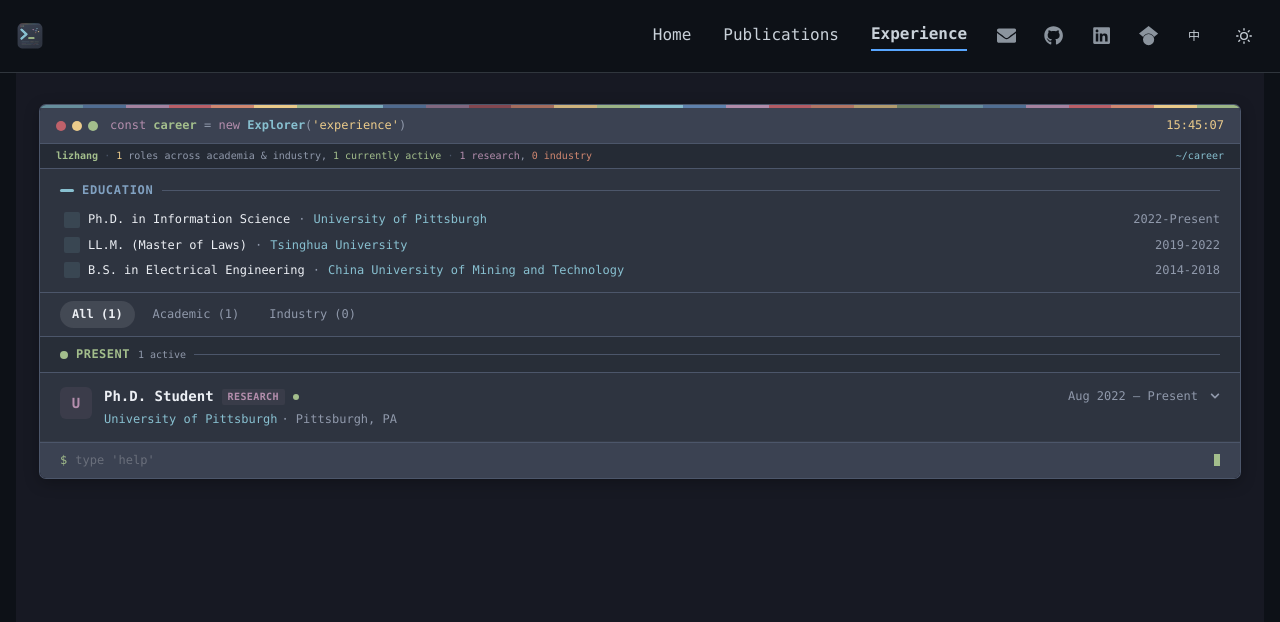
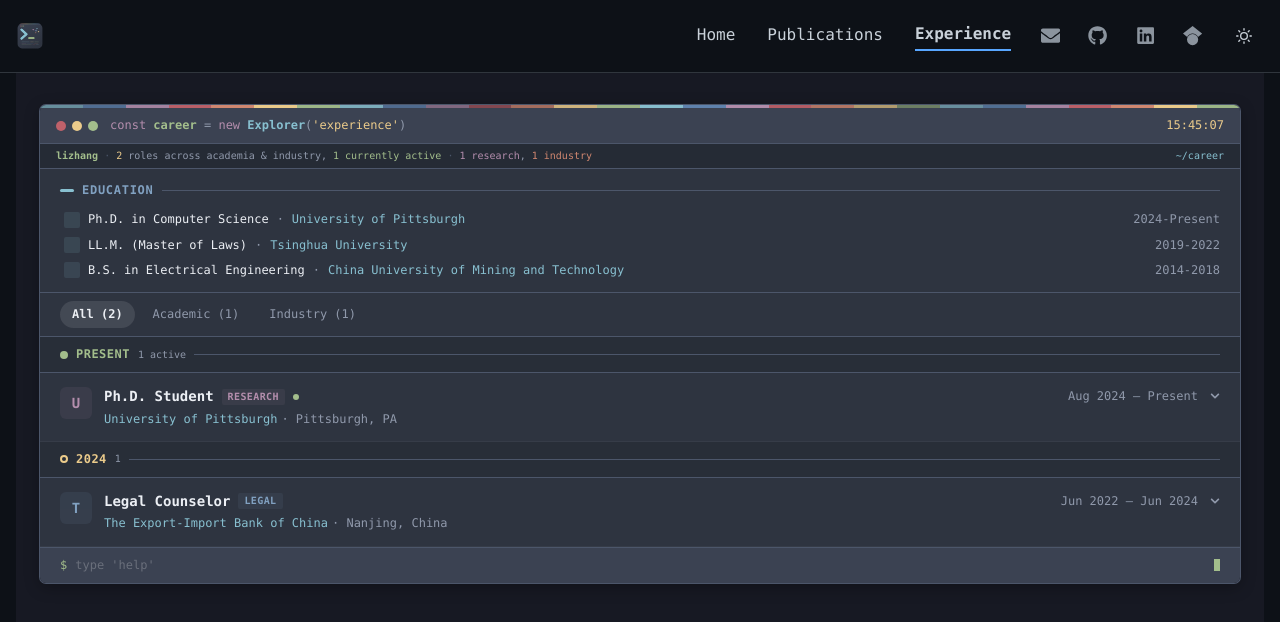
Before and after one commit to lizhang-AIandLaw/lizhang-AIandLaw.github.io, a React (Vite) app: page /experience in a window 1280 px wide. Shown: the top 622 px of the page. Built offline with nearby package versions, Linux system fonts and the light colour scheme.

Commit message:
Fix journey timeline and remove language toggle

```diff
--- a/content/about.md
+++ b/content/about.md
@@ -10,8 +10,13 @@ journeyPhases:
     org: Tsinghua University
     description: "Pursued advanced legal studies at **Tsinghua University**, one of China's top universities. Developed deep expertise in legal theory and discovered the potential of computational approaches to legal reasoning."
     tags: [Legal Theory, Computational Law, Interdisciplinary Research]
-  - period: "2022 - Present"
-    title: Ph.D. Student in Computer Science
+  - period: "Jun. 2022 - Jun. 2024"
+    title: Legal Counselor
+    org: The Export-Import Bank of China, Nanjing, China
+    description: "Served as **Legal Counselor** at **The Export-Import Bank of China** in Nanjing, spearheading legal negotiations for complex banking transactions and ensuring strict regulatory compliance. Drafted and reviewed credit facility agreements and security documents for cross-border financing, while advising internal stakeholders on operational risk mitigation and dispute resolution."
+    tags: [Banking Law, Cross-border Financing, Regulatory Compliance, Risk Mitigation]
+  - period: "2024 - Present"
+    title: Ph.D. Student
     org: University of Pittsburgh
     description: "Currently pursuing a Ph.D. at the **School of Computing and Information, University of Pittsburgh**, advised by **Prof. Kevin Ashley**. Research focuses on the intersection of **AI and Law** — developing intelligent systems that enhance legal reasoning using large language models while ensuring trustworthiness and reliability."
     tags: [AI for Law, Reasoning LLMs, Trustworthy ML, Legal NLP]
@@ -30,7 +35,7 @@ version:
         - News and updates
 ---
 
-I am a Ph.D. student in the [School of Computing and Information](https://www.sci.pitt.edu/) at the [University of Pittsburgh](https://www.pitt.edu/), advised by [Prof. Kevin Ashley](https://www.law.pitt.edu/people/kevin-d-ashley). Previously, I completed my LL.M. (Master of Laws) at [Tsinghua University](https://www.tsinghua.edu.cn/en/index.htm) and my B.S. in Electrical Engineering at [China University of Mining and Technology](https://global.cumt.edu.cn/). I also spent time at the [Australian National University](https://www.anu.edu.au/).
+I am a Ph.D. student in the [School of Computing and Information](https://www.sci.pitt.edu/) at the [University of Pittsburgh](https://www.pitt.edu/), advised by [Prof. Kevin Ashley](https://www.law.pitt.edu/people/kevin-d-ashley). Before starting my Ph.D. in 2024, I worked as a Legal Counselor at the [The Export-Import Bank of China](https://www.eximbank.gov.cn/), where I focused on banking transactions, cross-border financing, regulatory compliance, and dispute resolution. Previously, I completed my LL.M. (Master of Laws) at [Tsinghua University](https://www.tsinghua.edu.cn/en/index.htm) and my B.S. in Electrical Engineering at [China University of Mining and Technology](https://global.cumt.edu.cn/). I also spent time at the [Australian National University](https://www.anu.edu.au/).
 
 My research explores the intersection of **Computer Science** and **Law**, where I design intelligent systems with dual purpose: (1) For **legal practitioners**, I develop computational tools that leverage large foundation models to enhance legal reasoning, case analysis, and document review. (2) For **laypeople**, I create interfaces that transform complex legal knowledge into intuitive and actionable insights.
 
--- a/content/experience.json
+++ b/content/experience.json
@@ -2,9 +2,9 @@
   "education": {
     "courses": [
       {
-        "course": "Ph.D. in Information Science",
+        "course": "Ph.D. in Computer Science",
         "institution": "University of Pittsburgh",
-        "year": "2022-Present"
+        "year": "2024-Present"
       },
       {
         "course": "LL.M. (Master of Laws)",
@@ -21,11 +21,27 @@
   "reviewing": [],
   "timeline": [
     {
+      "title": "Legal Counselor",
+      "company": "The Export-Import Bank of China",
+      "companyUrl": "https://www.eximbank.gov.cn/",
+      "location": "Nanjing, China",
+      "start": "2022-06-01",
+      "end": "2024-06-30",
+      "category": "industry",
+      "roleType": "legal",
+      "summary": "Led legal support for banking transactions, cross-border financing, and institutional risk management.",
+      "highlights": [
+        "Spearheaded legal negotiations for complex banking transactions with strict regulatory compliance requirements",
+        "Drafted and reviewed credit facility agreements and security documents for cross-border financing matters",
+        "Advised internal stakeholders on operational risks, dispute resolution strategy, and legal safeguards"
+      ]
+    },
+    {
       "title": "Ph.D. Student",
       "company": "University of Pittsburgh",
       "companyUrl": "https://www.sci.pitt.edu/",
       "location": "Pittsburgh, PA",
-      "start": "2022-08-01",
+      "start": "2024-08-01",
       "category": "research",
       "roleType": "research",
       "isCurrent": true,
--- a/src/components/Experience.tsx
+++ b/src/components/Experience.tsx
@@ -28,6 +28,7 @@ const roleTypeConfig: Record<RoleType, { labelKey: string; color: (dk: boolean)
   sde:        { labelKey: 'experience.roleSDE',        color: dk => dk ? '#d08770' : '#b35a2e' },
   teaching:   { labelKey: 'experience.roleTeaching',   color: dk => dk ? '#a3be8c' : '#34744e' },
   leadership: { labelKey: 'experience.roleLeadership', color: dk => dk ? '#ebcb8b' : '#c47d46' },
+  legal:      { labelKey: 'experience.roleLegal',      color: dk => dk ? '#81a1c1' : '#315a8a' },
 }
 
 /* ── Logos helper ────────────────────────────────────────────── */
--- a/src/components/Navbar.tsx
+++ b/src/components/Navbar.tsx
@@ -1,7 +1,7 @@
 import {
   Box, Flex, IconButton, useColorMode, HStack, Link as ChakraLink, Image,
   useDisclosure, Drawer, DrawerOverlay, DrawerContent, DrawerHeader, DrawerBody,
-  VStack, Divider, Button
+  VStack, Divider
 } from '@chakra-ui/react'
 import { MoonIcon, SunIcon, HamburgerIcon, CloseIcon } from '@chakra-ui/icons'
 import { Link, useLocation } from 'react-router-dom'
@@ -14,11 +14,7 @@ const Navbar: React.FC = () => {
   const { colorMode, toggleColorMode } = useColorMode()
   const location = useLocation()
   const { isOpen, onOpen, onClose } = useDisclosure()
-  const { t, i18n } = useTranslation()
-
-  const toggleLanguage = () => {
-    i18n.changeLanguage(i18n.language === 'zh' ? 'en' : 'zh')
-  }
+  const { t } = useTranslation()
 
   const socialLinks = [
     { icon: FaEnvelope, href: `mailto:${siteOwner.contact.email}`, label: 'Email' },
@@ -128,25 +124,6 @@ const Navbar: React.FC = () => {
               />
             </ChakraLink>
           ))}
-          {/* Language switcher */}
-          <Button
-            size="xs"
-            variant="ghost"
-            color="var(--text-color)"
-            fontWeight="medium"
-            fontSize="xs"
-            px={2}
-            minW="auto"
-            onClick={toggleLanguage}
-            aria-label={t('aria.toggleLanguage')}
-            _hover={{
-              bg: 'var(--hover-color)',
-              transform: 'translateY(-2px)'
-            }}
-            transition="all 0.2s"
-          >
-            {i18n.language === 'zh' ? 'EN' : '中'}
-          </Button>
           <IconButton
             aria-label={t('aria.toggleColorMode')}
             icon={colorMode === 'dark' ? <SunIcon /> : <MoonIcon />}
@@ -201,19 +178,8 @@ const Navbar: React.FC = () => {
                   </ChakraLink>
                 ))}
               </VStack>
-
               <Divider borderColor="var(--border-color)" my={2} />
 
-              <HStack spacing={2}>
-                <Button
-                  size="sm"
-                  variant="outline"
-                  color="var(--text-color)"
-                  onClick={toggleLanguage}
-                  flex={1}
-                >
-                  {i18n.language === 'zh' ? 'English' : '中文'}
-                </Button>
               <IconButton
                 aria-label={t('aria.toggleColorMode')}
                 icon={colorMode === 'dark' ? <SunIcon /> : <MoonIcon />}
@@ -221,7 +187,6 @@ const Navbar: React.FC = () => {
                 variant="outline"
                 color="var(--text-color)"
               />
-              </HStack>
             </VStack>
           </DrawerBody>
         </DrawerContent>
--- a/src/i18n.ts
+++ b/src/i18n.ts
@@ -3,27 +3,22 @@
 
 import i18n from 'i18next'
 import { initReactI18next } from 'react-i18next'
-import LanguageDetector from 'i18next-browser-languagedetector'
 
 import en from './locales/en.json'
 import zh from './locales/zh.json'
 
 i18n
-  .use(LanguageDetector)
   .use(initReactI18next)
   .init({
     resources: {
       en: { translation: en },
       zh: { translation: zh },
     },
+    lng: 'en',
     fallbackLng: 'en',
     interpolation: {
       escapeValue: false,
     },
-    detection: {
-      order: ['localStorage', 'navigator'],
-      caches: ['localStorage'],
-    },
   })
 
 export default i18n
--- a/src/locales/en.json
+++ b/src/locales/en.json
@@ -57,7 +57,8 @@
     "roleMLE": "MLE",
     "roleSDE": "SDE",
     "roleTeaching": "Teaching",
-    "roleLeadership": "Leadership"
+    "roleLeadership": "Leadership",
+    "roleLegal": "Legal"
   },
   "projects": {
     "all": "ALL",
--- a/src/locales/zh.json
+++ b/src/locales/zh.json
@@ -57,7 +57,8 @@
     "roleMLE": "MLE",
     "roleSDE": "SDE",
     "roleTeaching": "Teaching",
-    "roleLeadership": "Leadership"
+    "roleLeadership": "Leadership",
+    "roleLegal": "Legal"
   },
   "projects": {
     "all": "全部",
--- a/src/types/index.ts
+++ b/src/types/index.ts
@@ -65,7 +65,7 @@ export interface Experience {
 }
 
 export type ExperienceCategory = 'research' | 'industry' | 'academic' | 'leadership'
-export type RoleType = 'research' | 'mle' | 'sde' | 'teaching' | 'leadership'
+export type RoleType = 'research' | 'mle' | 'sde' | 'teaching' | 'leadership' | 'legal'
 
 export interface ExperienceEntry {
   title: string
```
Lines whose indentation alone changed are shown as unchanged.
